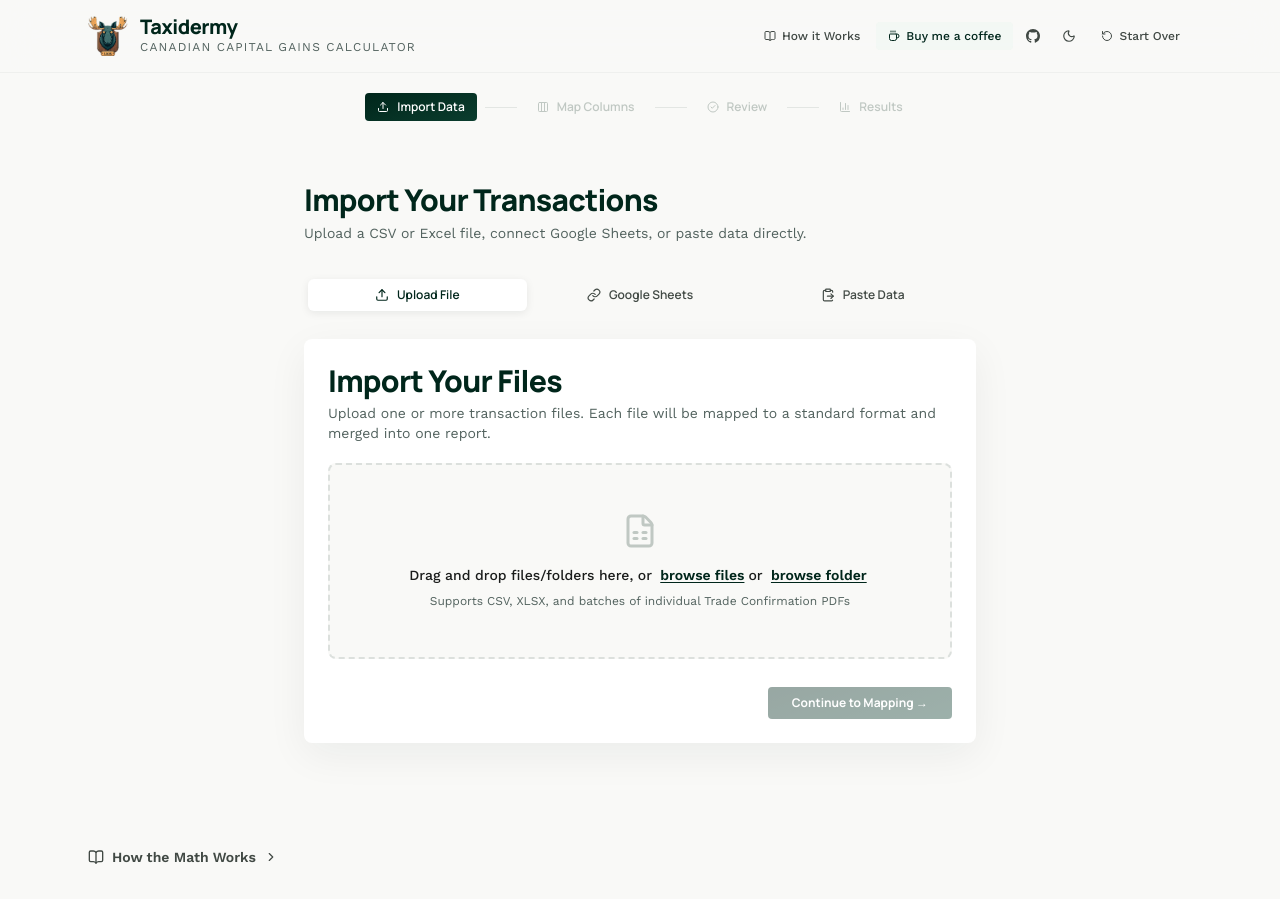
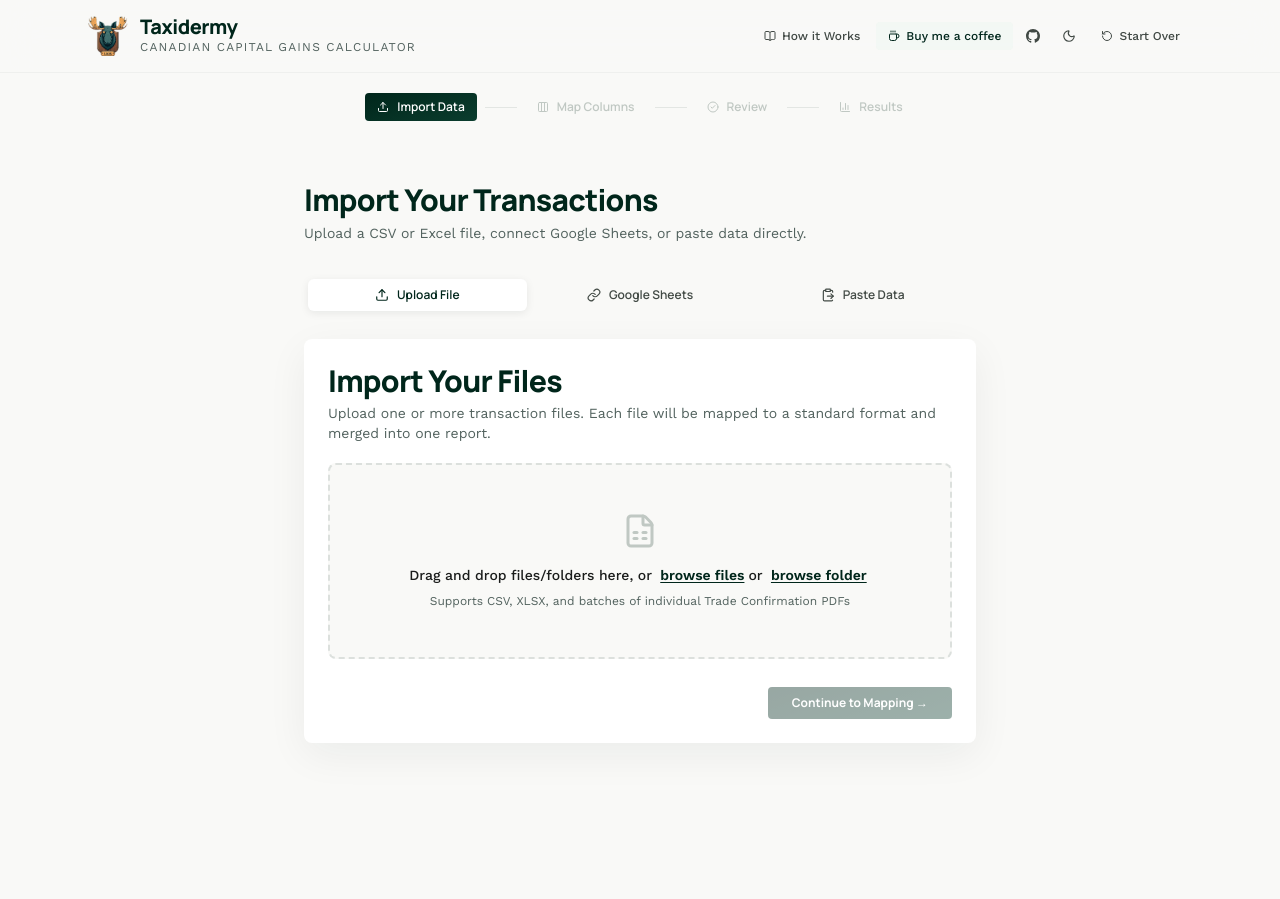
Before and after one commit to Kvadratni/taxidermy, a Next.js app: page / in a window 1280 px wide. After the commit the page ends 800 px from the top, so only its background shows below. Built offline with nearby package versions, Linux system fonts and the light colour scheme.

Commit message:
Convert Math Guide from footer section to overlay modal
The header "How it Works" button now opens a centered modal overlay
instead of attempting to scroll to a collapsed footer section.

Co-Authored-By: Claude Opus 4.6 <noreply@anthropic.com>

```diff
--- a/src/app/page.tsx
+++ b/src/app/page.tsx
@@ -40,9 +40,7 @@ export default function Home() {
         )}
       </main>
 
-      <footer className="mx-auto w-full max-w-6xl px-6">
-        <MathGuide />
-      </footer>
+      <MathGuide />
     </div>
   );
 }
--- a/src/components/layout/Header.tsx
+++ b/src/components/layout/Header.tsx
@@ -47,17 +47,13 @@ export default function Header() {
         </div>
 
         <div className="flex items-center gap-1">
-          <a
-            href="#how-it-works"
-            onClick={(e) => {
-              e.preventDefault();
-              document.getElementById('how-it-works')?.scrollIntoView({ behavior: 'smooth' });
-            }}
+          <button
+            onClick={() => useAppStore.getState().setMathGuideOpen(true)}
             className="flex items-center gap-1.5 px-3 py-1.5 text-xs font-medium text-on-surface-variant hover:text-primary transition-colors rounded"
           >
             <BookOpen size={12} />
             How it Works
-          </a>
+          </button>
           <a
             href="https://ko-fi.com/maxnovich"
             target="_blank"
--- a/src/components/layout/MathGuide.tsx
+++ b/src/components/layout/MathGuide.tsx
@@ -1,7 +1,9 @@
 'use client';
 
+import { useEffect } from 'react';
 import { useState } from 'react';
-import { ChevronDown, ChevronRight, BookOpen } from 'lucide-react';
+import { ChevronDown, ChevronRight, BookOpen, X } from 'lucide-react';
+import { useAppStore } from '@/store/useAppStore';
 
 function Section({ title, children, defaultOpen = false }: { title: string; children: React.ReactNode; defaultOpen?: boolean }) {
   const [open, setOpen] = useState(defaultOpen);
@@ -20,21 +22,48 @@ function Section({ title, children, defaultOpen = false }: { title: string; chil
 }
 
 export default function MathGuide() {
-  const [expanded, setExpanded] = useState(false);
+  const open = useAppStore((s) => s.mathGuideOpen);
+  const setOpen = useAppStore((s) => s.setMathGuideOpen);
+
+  useEffect(() => {
+    if (open) {
+      document.body.style.overflow = 'hidden';
+    } else {
+      document.body.style.overflow = '';
+    }
+    return () => { document.body.style.overflow = ''; };
+  }, [open]);
+
+  if (!open) return null;
 
   return (
-    <section id="how-it-works" className="mt-16 mb-8">
-      <button
-        onClick={() => setExpanded(!expanded)}
-        className="flex items-center gap-2 text-sm font-semibold text-on-surface-variant hover:text-primary transition-colors"
+    <div
+      className="fixed inset-0 z-[100] flex items-start justify-center"
+      onClick={() => setOpen(false)}
+    >
+      {/* Backdrop */}
+      <div className="absolute inset-0 bg-black/50 backdrop-blur-sm" />
+
+      {/* Panel */}
+      <div
+        className="relative mt-16 mb-16 w-full max-w-2xl max-h-[calc(100vh-8rem)] overflow-y-auto rounded-2xl border border-outline-variant/30 bg-surface shadow-2xl p-6"
+        onClick={(e) => e.stopPropagation()}
       >
-        <BookOpen size={16} />
-        How the Math Works
-        {expanded ? <ChevronDown size={14} /> : <ChevronRight size={14} />}
-      </button>
+        <div className="flex items-center justify-between mb-4">
+          <div className="flex items-center gap-2 text-base font-semibold text-on-surface">
+            <BookOpen size={18} />
+            How the Math Works
+          </div>
+          <button
+            onClick={() => setOpen(false)}
+            className="flex items-center justify-center w-8 h-8 rounded-lg text-on-surface-variant hover:text-primary hover:bg-surface-container transition-colors"
+            aria-label="Close"
+          >
+            <X size={16} />
+          </button>
+        </div>
 
-      {expanded && (
-        <div className="mt-4 rounded-xl border border-outline-variant/30 bg-surface-container/50 p-6">
+        <div className="rounded-xl border border-outline-variant/30 bg-surface-container/50 p-4">
           <Section title="Foreign Currency Conversion (USD → CAD)" defaultOpen>
             <p>
               Per subsection 261(2) of the Income Tax Act and CRA Folio S5-F4-C1, each
@@ -156,7 +185,7 @@ export default function MathGuide() {
             </ul>
           </Section>
         </div>
-      )}
-    </section>
+      </div>
+    </div>
   );
 }
--- a/src/store/useAppStore.ts
+++ b/src/store/useAppStore.ts
@@ -106,6 +106,10 @@ export const useAppStore = create<AppState>()(
       setProvince: (code: string) => set({ province: code }),
       setTaxYear: (year: number) => set({ taxYear: year }),
 
+      // UI (non-persisted)
+      mathGuideOpen: false,
+      setMathGuideOpen: (open: boolean) => set({ mathGuideOpen: open }),
+
       // Reset — clears persisted state too
       reset: () =>
         set({
--- a/src/types/index.ts
+++ b/src/types/index.ts
@@ -169,4 +169,8 @@ export interface AppState {
 
   // Reset
   reset: () => void;
+
+  // UI (non-persisted)
+  mathGuideOpen: boolean;
+  setMathGuideOpen: (open: boolean) => void;
 }
```
